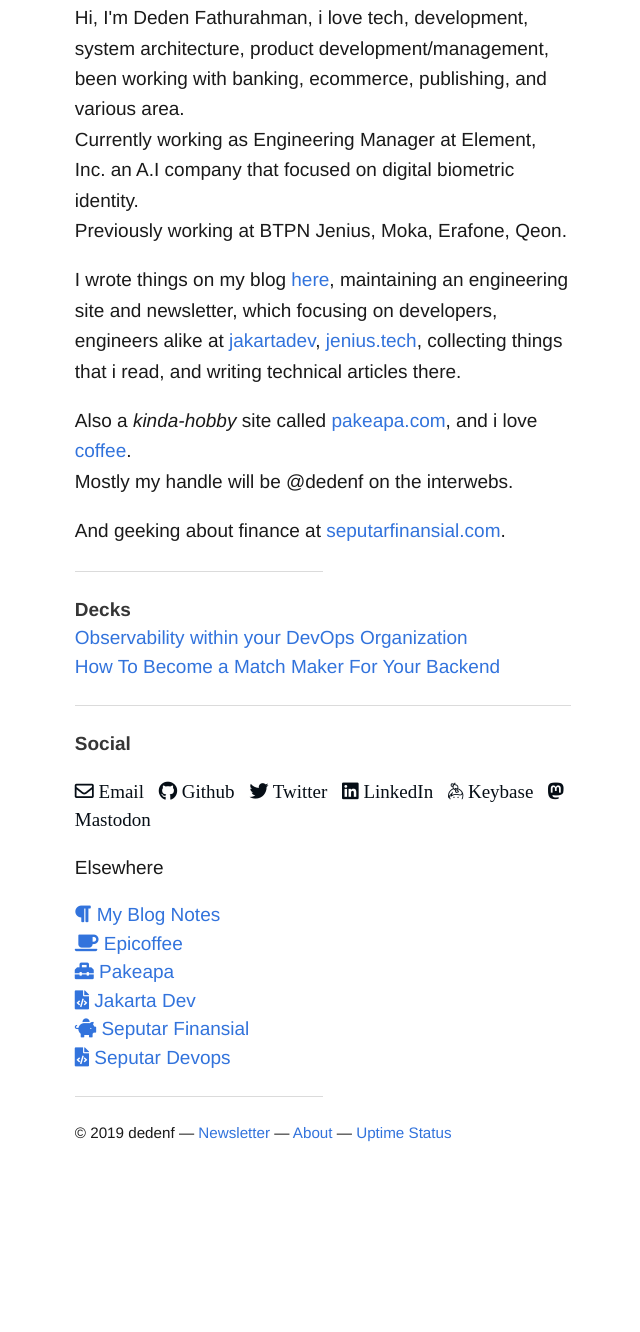
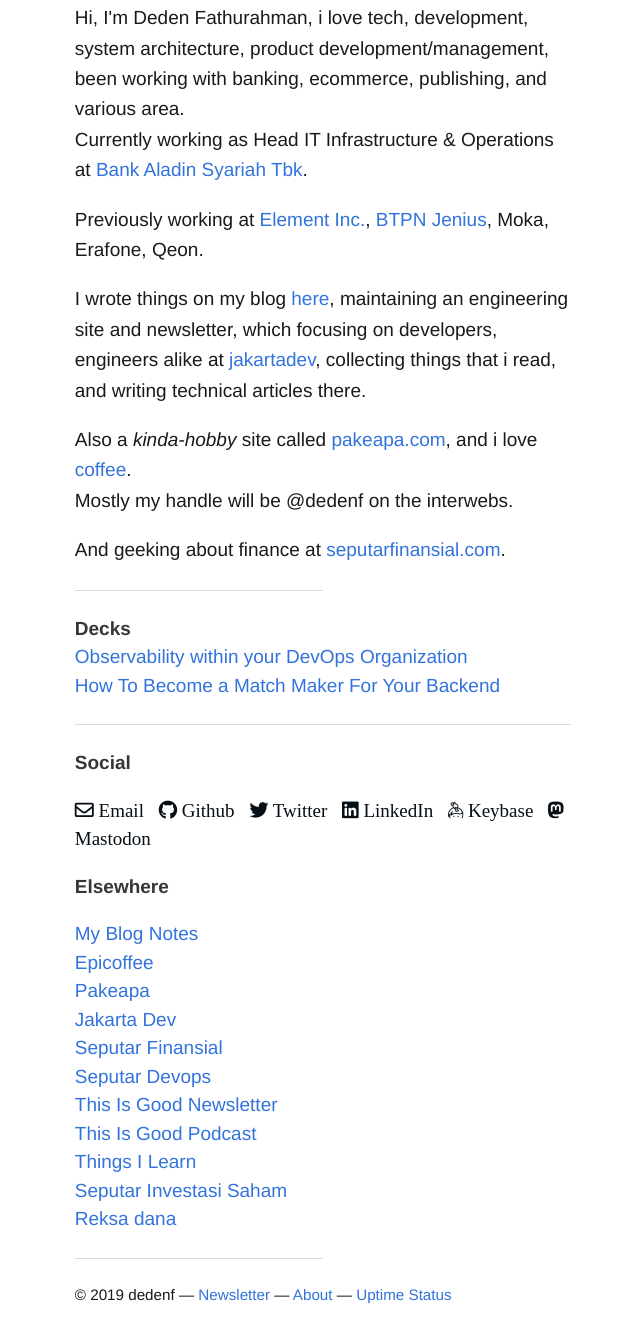
Before and after one commit to dedenf/pages, a plain HTML site: page index.html in a window 1280 px wide. Shown: the part 268-1600 px from the top of the page, without its empty margins (144-784 px from the left). Before the commit the page ends 1487 px from the top, so only its background shows below. Drawn offline with Linux system fonts and the light colour scheme; a web font is replaced by a local one.

Commit message:
udpate content

```diff
--- a/index.html
+++ b/index.html
@@ -33,12 +33,13 @@
                             </h2>
                     <p>
                         Hi, I'm Deden Fathurahman, i love tech, development, system architecture, product development/management, been working with banking, ecommerce, publishing, and various area.<br>
-                        Currently working as Engineering Manager at Element, Inc. an A.I company that focused on digital biometric identity.
+                        Currently working as Head IT Infrastructure & Operations at <a href="https://aladinbank.id/">Bank Aladin Syariah Tbk</a>.
                         <br>
-                        Previously working at BTPN Jenius, Moka, Erafone, Qeon.
+
                     </p>
+                    <p>Previously working at <a hre="https://www.elementresearch.com/">Element Inc.</a>, <a href="https://www.elementresearch.com/">BTPN Jenius</a>, Moka, Erafone, Qeon.</p>
                     <p>
-                        I wrote things on my blog <a href="https://notes.dedenf.com/">here</a>, maintaining an engineering site and newsletter, which focusing on developers, engineers alike at <a href="https://jakartadev.org">jakartadev</a>, <a href="https://jenius.tech/">jenius.tech</a>, collecting things that i read, and writing technical articles there.
+                        I wrote things on my blog <a href="https://notes.dedenf.com/">here</a>, maintaining an engineering site and newsletter, which focusing on developers, engineers alike at <a href="https://jakartadev.org">jakartadev</a>, collecting things that i read, and writing technical articles there.
                     </p>
                     <p>
                         Also a <em>kinda-hobby</em> site called <a href="https://pakeapa.com/">pakeapa.com</a>, and i love <a href="https://epicoffee.com">coffee</a>. <br>Mostly my handle will be @dedenf on the interwebs.
@@ -64,15 +65,20 @@
                                     <li><a href="https://keybase.io/dedenf"><i class="fab fa-keybase"></i> Keybase</a></li>
                                     <li><a href="https://mastodon.social/@dedenf"><i class="fab fa-mastodon"></i> Mastodon</a></li>
                             </ul>
-                            <p><h3>Elsewhere</h3></p>
+                            <p><h3><strong>Elsewhere</strong></h3></p>
                             <ul >
+                                    <li><a href="https://notes.dedenf.com/">My Blog Notes</a></li>
+                                    <li><a href="https://epicoffee.com/"> Epicoffee</a></li>
+                                    <li><a href="https://pakeapa.com/">Pakeapa</a></li>
+                                    <li><a href="https://jakartadev.org/"> Jakarta Dev</a></li>
+                                    <li><a href="https://seputarfinansial.com/"> Seputar Finansial</a></li>
+                                    <li><a href="https://seputardevops.com/"> Seputar Devops</a></li>
+                                    <li><a href="https://thisisgoodnewsletter.com/">This Is Good Newsletter</a></li>
+                                    <li><a href="https://thisisgoodpodcast.com/">This Is Good Podcast</a></li>
+                                    <li><a href="https://today.dedenf.com/">Things I Learn</a></li>
+                                    <li><a href="https://seputarinvestasisaham.com/">Seputar Investasi Saham</a></li>
+                                    <li><a href="https://seputarreksadana.com/">Reksa dana</a></li>
 
-                                    <li><a href="https://notes.dedenf.com/"><i class="fas fa-paragraph"></i> My Blog Notes</a></li>
-                                    <li><a href="https://epicoffee.com/"><i class="fas fa-coffee"></i> Epicoffee</a></li>
-                                    <li><a href="https://pakeapa.com/"><i class="fas fa-toolbox"></i> Pakeapa</a></li>
-                                    <li><a href="https://jakartadev.org/"><i class="fas fa-file-code"></i> Jakarta Dev</a></li>
-                                    <li><a href="https://seputarfinansial.com/"><i class="fas fa-piggy-bank"></i> Seputar Finansial</a></li>
-                                    <li><a href="https://seputardevops.com/"><i class="fas fa-file-code"></i> Seputar Devops</a></li>
                                 </ul>
                         <hr>
                         <p class="copyright">
```
